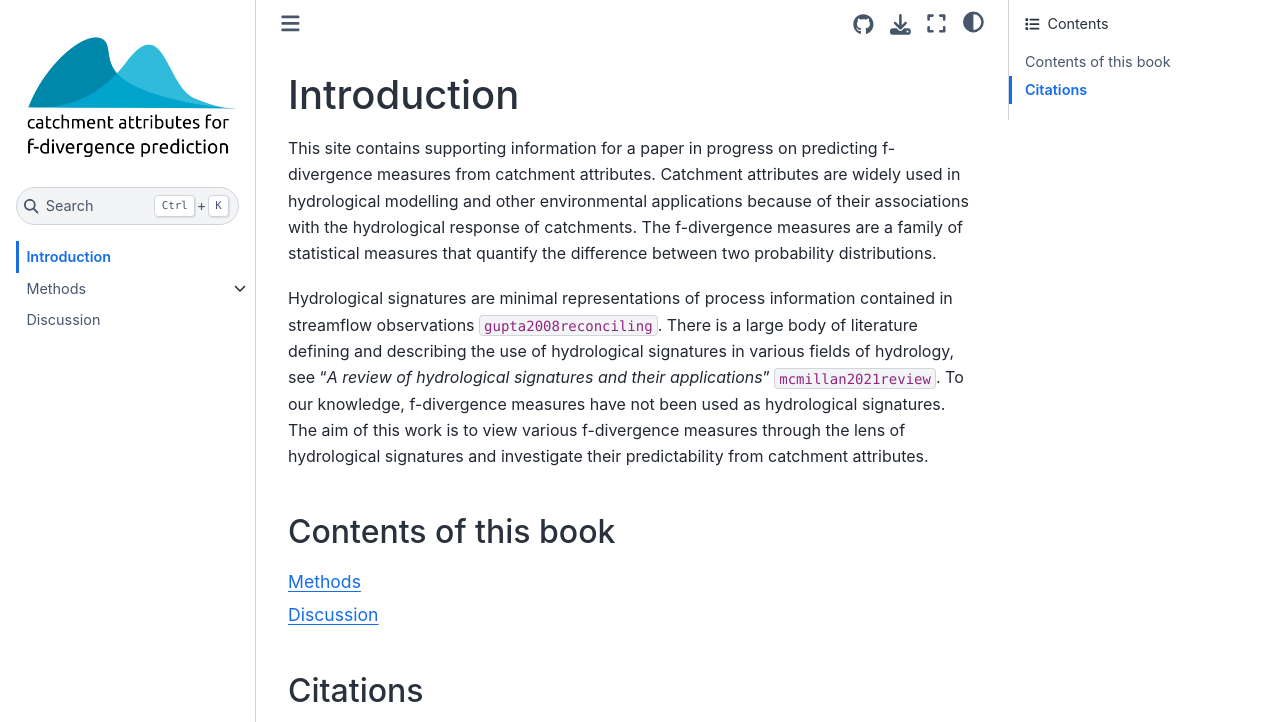
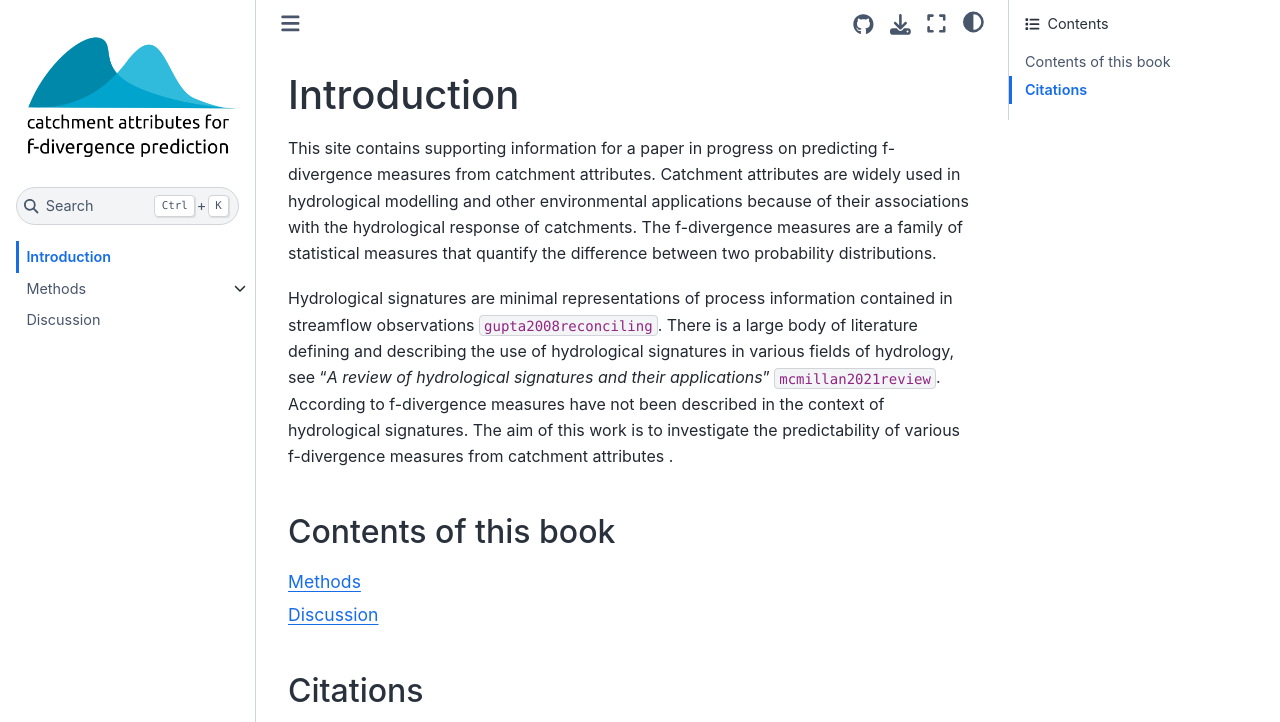
Before and after one commit to dankovacek/divergence_measures, a Jupyter Book: the page built from docs/intro.md, in a window 1280 px wide and 968 px high, cut to the strip 0-722 px from the top of the window. Built offline with Jupyter Book 1.0.4 settings and Sphinx 7.4.7 and the Sphinx Book theme 1.1.4, drawn with Linux system fonts in a browser that asks for light colours; pages that are not in the unit, such as notebooks, are missing from menus; cross-references to code outside the pages are shown as plain code; some of the changed lines change nothing that is shown.

```diff
--- a/docs/intro.md
+++ b/docs/intro.md
@@ -2,7 +2,7 @@
 
 This site contains supporting information for a paper in progress on predicting f-divergence measures from catchment attributes.  Catchment attributes are widely used in hydrological modelling and other environmental applications because of their associations with the hydrological response of catchments.  The f-divergence measures are a family of statistical measures that quantify the difference between two probability distributions.
 
-Hydrological signatures are minimal representations of process information contained in streamflow observations {cite}`gupta2008reconciling`. There is a large body of literature defining and describing the use of hydrological signatures in various fields of hydrology, see "*A review of hydrological signatures and their applications*" {cite}`mcmillan2021review`. To our knowledge, f-divergence measures have not been used as hydrological signatures.  The aim of this work is to view various f-divergence measures through the lens of hydrological signatures and investigate their predictability from catchment attributes.
+Hydrological signatures are minimal representations of process information contained in streamflow observations {cite}`gupta2008reconciling`. There is a large body of literature defining and describing the use of hydrological signatures in various fields of hydrology, see "*A review of hydrological signatures and their applications*" {cite}`mcmillan2021review`. According to  f-divergence measures have not been described in the context of hydrological signatures.  The aim of this work is to investigate the predictability of various f-divergence measures from catchment attributes .
 
 
 ## Contents of this book
--- a/docs/notebooks/data_processing_functions.py
+++ b/docs/notebooks/data_processing_functions.py
@@ -105,6 +105,33 @@
     else:
         print("    No existing results found")
         return pd.DataFrame()
+
+
+def add_attributes(attr_df, df_relations, attribute_cols):
+    """
+    Adds attributes from the df_attributes to the df_relations based on the 'proxy' and 'target' columns
+    using map for efficient lookups.
+
+    Parameters:
+    df_attributes (pd.DataFrame): DataFrame with 'id' and attribute columns.
+    df_relations (pd.DataFrame): DataFrame with 'proxy' and 'target' columns.
+    attribute_cols (list of str): List of attribute columns to add to df_relations.
+
+    Returns:
+    pd.DataFrame: Updated df_relations with added attribute columns.
+    """
+    # Create dictionaries for each attribute for quick lookup
+    attr_dicts = {col: attr_df.set_index('official_id')[col].to_dict() for col in attribute_cols}
+
+    # Add target attributes
+    for col in attribute_cols:
+        df_relations[f'target_{col}'] = df_relations['target'].map(attr_dicts[col])
+
+    # Add proxy attributes
+    for col in attribute_cols:
+        df_relations[f'proxy_{col}'] = df_relations['proxy'].map(attr_dicts[col])
+
+    return df_relations
 
 
 def filter_processed_pairs(results_df, id_pairs):
--- a/docs/references.bib
+++ b/docs/references.bib
@@ -106,10 +106,18 @@
 url = {https://doi.org/10.5683/SP2/DLGXYO}
 }
 
-@article{nguyen2009surrogate,
-  title={On surrogate loss functions and f-divergences},
-  author={Nguyen, XuanLong and Wainwright, Martin J and Jordan, Michael I},
-  year={2009}
+@article{Nguyen_2009,
+   title={On surrogate loss functions and f-divergences},
+   volume={37},
+   ISSN={0090-5364},
+   url={http://dx.doi.org/10.1214/08-AOS595},
+   DOI={10.1214/08-aos595},
+   number={2},
+   journal={The Annals of Statistics},
+   publisher={Institute of Mathematical Statistics},
+   author={Nguyen, XuanLong and Wainwright, Martin J. and Jordan, Michael I.},
+   year={2009},
+   month=apr
 }
 
 @article{nguyen2005divergences,
```
Also changed, not shown: docs/notebooks/2_Methods.ipynb.
